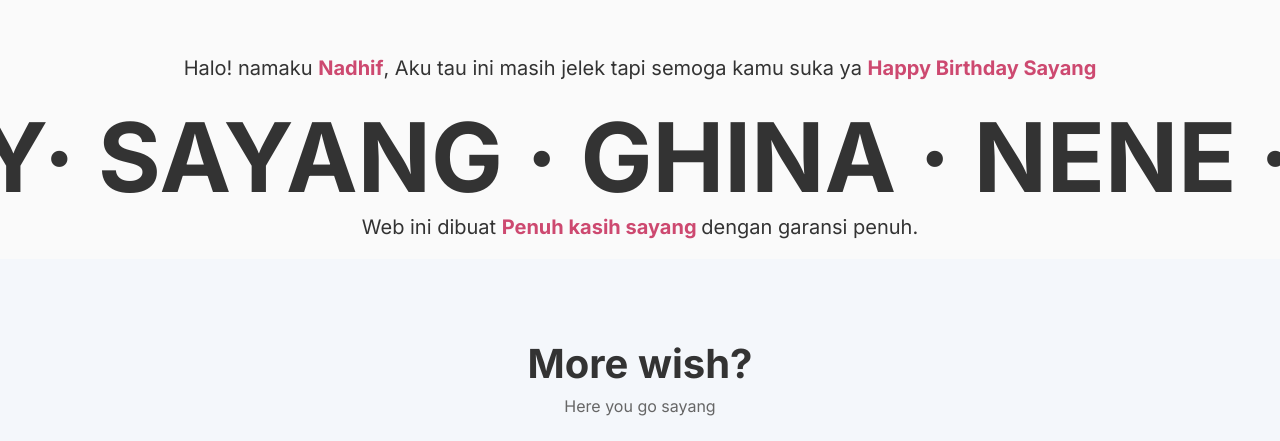
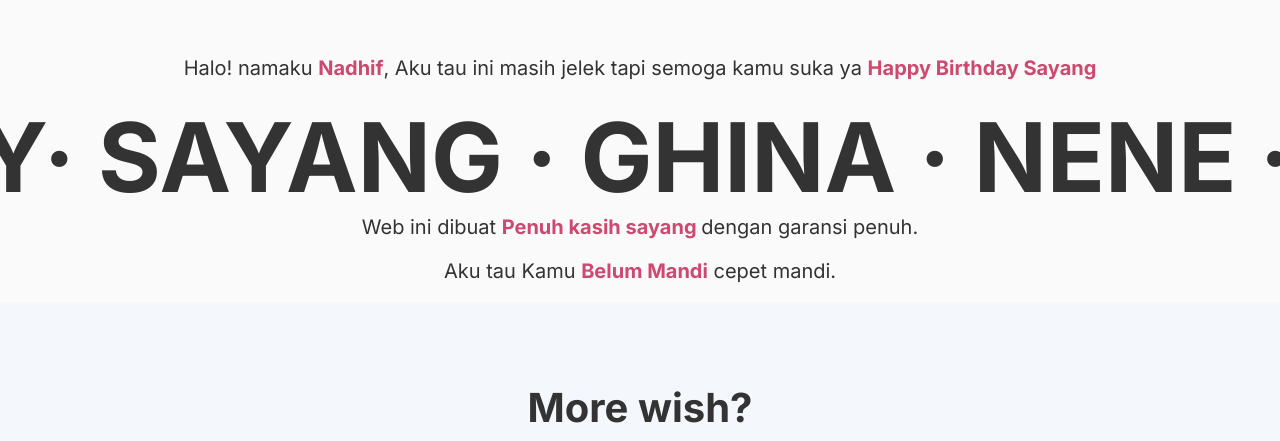
Before and after one commit to Athallah210505/ProjectNov, a Django app: page /show_wish in a window 1280 px wide. Shown: the part 64-505 px from the top of the page. Run offline with Django 5.2, Linux system fonts and the light colour scheme.

Commit message:
complete bismillah

```diff
--- a/main/templates/wish.html
+++ b/main/templates/wish.html
@@ -288,6 +288,10 @@
       Web ini dibuat <span class="highlight">Penuh kasih sayang </span> dengan garansi penuh.
     </p>
 
+    <p class="subtext">
+      Aku tau Kamu <span class="highlight">Belum Mandi</span> cepet mandi.
+    </p>
+
   <!-- FAQ Section -->
   <div class="faq-section">
     <div class="faq-container">
```
